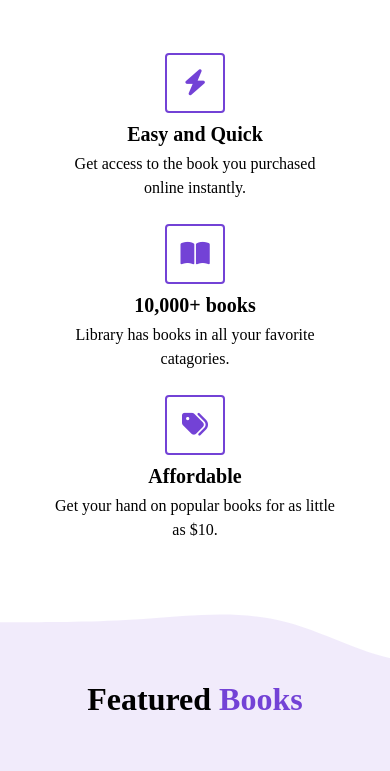
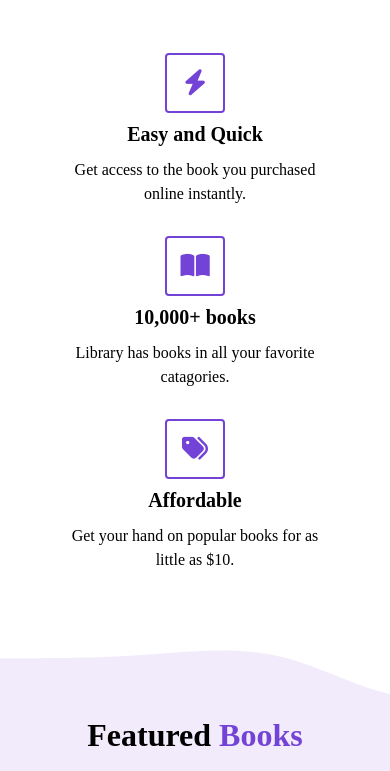
Before and after one commit to Hgatesjr/commerce, a plain HTML site: page index.html in a window 390 px wide. Shown: the part 940-1711 px from the top of the page. Drawn offline with Linux system fonts and the light colour scheme.

Commit message:
responsiveness @640

```diff
--- a/style.css
+++ b/style.css
@@ -401,6 +401,18 @@ RESPONSIVENESS
 
 */
 
+
+
+@media (max-width: 640px) {
+    .highlight {
+        padding: 0;
+    }
+
+    .highlight__para {
+        padding: 6px;
+    }
+}
+
 @media (max-width: 480px) {
   .highlight__img {
     width: 60px;
```
